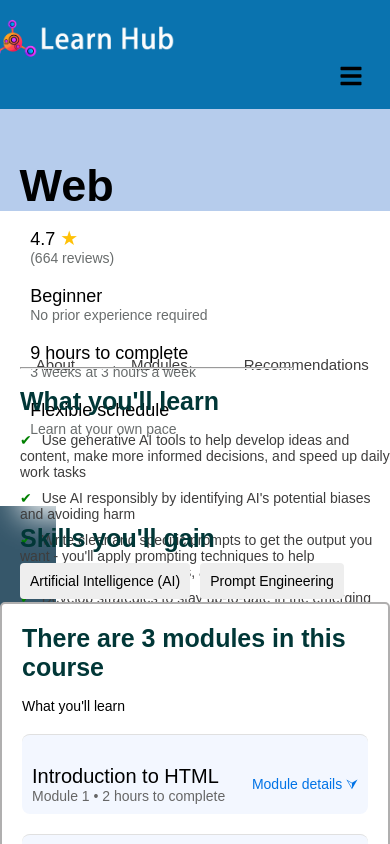
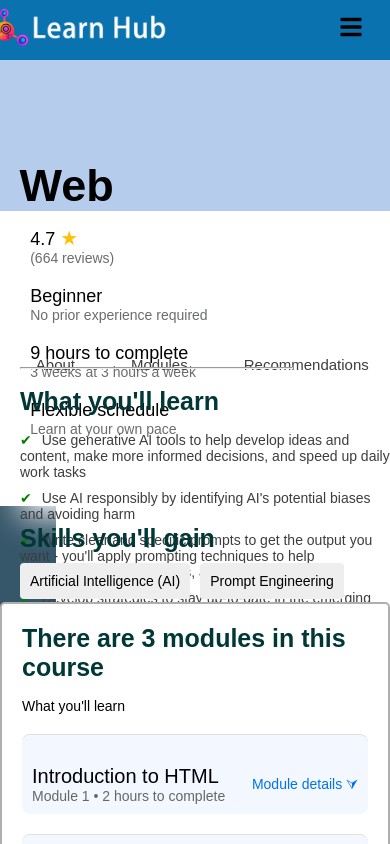
Before and after one commit to chamo7788/LMS-Project, a React (Vite) app: page /course in a window 390 px wide. Shown: the top 844 px of the page. Built offline with nearby package versions, Linux system fonts and the light colour scheme.

Commit message:
changed css

```diff
--- a/src/assets/css/global.css
+++ b/src/assets/css/global.css
@@ -9,6 +9,7 @@
   --border-light: 1px solid rgba(0, 0, 0, 0.2);
   --box-shadow: 0 0.5rem 1.5rem rgba(0, 0, 0, 0.5);
   --perpol: #202763;
+  /* --navbar: */
 }
 
 * {
--- a/src/assets/css/home/navbar.css
+++ b/src/assets/css/home/navbar.css
@@ -12,7 +12,9 @@
   /* Navbar Container */
   .navbar {
     position: fixed;
-    width: 100%;
+    width: auto;
+    left: 0;
+    right: 0;
     display: flex;
     justify-content: space-between;
     background: var(--bluenav);
@@ -21,7 +23,32 @@
     font-weight: bolder;
     z-index: 1000;
     justify-content: flex-end;
+
   }
+  /* .navbar__logo{
+    position: fixed;
+    align-items: end;
+    padding-left: 10%;
+    left: 0;
+    background-color: var(--bluenav);
+  } */
+
+  @media (max-width:1395px) {
+    .navbar__logo{
+      position: fixed;
+      align-items: end;
+      padding-left: 5%;
+      left: 0;
+      background-color:transparent;
+    }
+    .navbar__menu-item{
+      display: none;
+    }
+    .navbar__searchbox{
+      width: 40%;
+      justify-content: space-between;
+    }
+}
 
   /* Logo Styling */
   .logo {
@@ -37,6 +64,8 @@
     justify-content: flex-end;
     align-items: center;
     list-style: none;
+    /* padding-left: 25%;
+    padding-right: -30%; */
   }
 
   .navbar__menu-item {
@@ -57,12 +86,12 @@
   .navbar__menu-link:hover{
     box-shadow: rgb(26, 26, 26) 0 30px 30px -20px;
     color:white;
-    background-color: black;
+    background-color: rgba(255, 255, 255, .1);
   }
   .navbar__menu-link.active {
     box-shadow: rgb(26, 26, 26) 0 30px 30px -20px;
     color:white;
-    background-color: black;
+    background-color: rgba(255, 255, 255, .1);
   }
 
   /* Navbar Icons Container */
@@ -95,6 +124,8 @@
     background: rgb(255, 255, 255);
     padding: 10px;
     border-radius: 50px;
+    height: 35px;
+    margin-top: 10px;
   }
 
   .navbar__searchbox input {
@@ -186,6 +217,7 @@
     }
 
     .navbar__menu-item {
+      display: block;
       width: 100%;
       margin: 10px 20px;
     }
@@ -208,6 +240,11 @@
 
     .navbar__icons {
       flex-direction: column;
+    }
+    .navbar__logo{
+      position: absolute;
+      top: 7%;
+      background-color: transparent;
     }
   }
 
```
Also changed, not shown: src/assets/css/home/homepage.css (line endings or trailing spaces).
